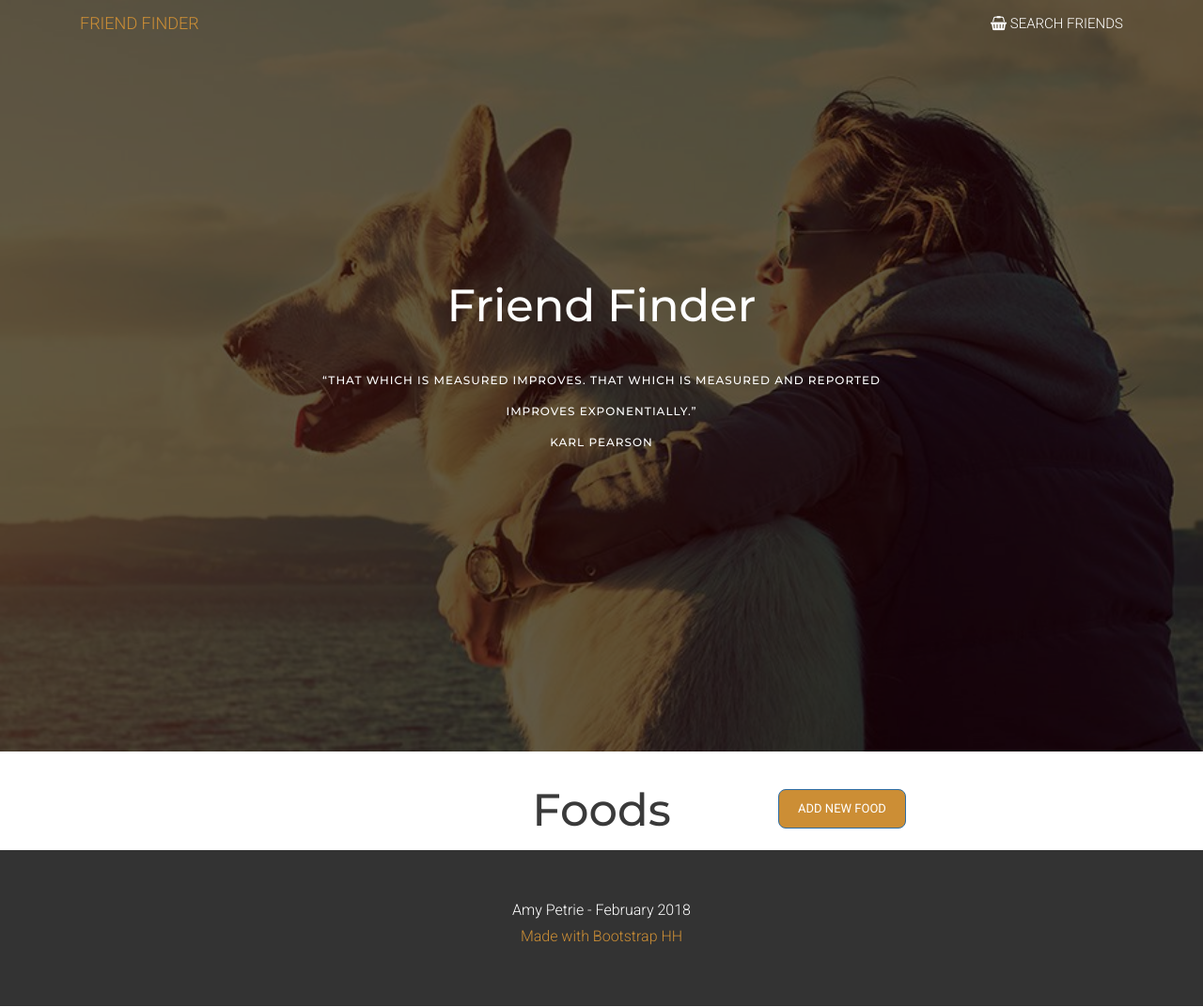
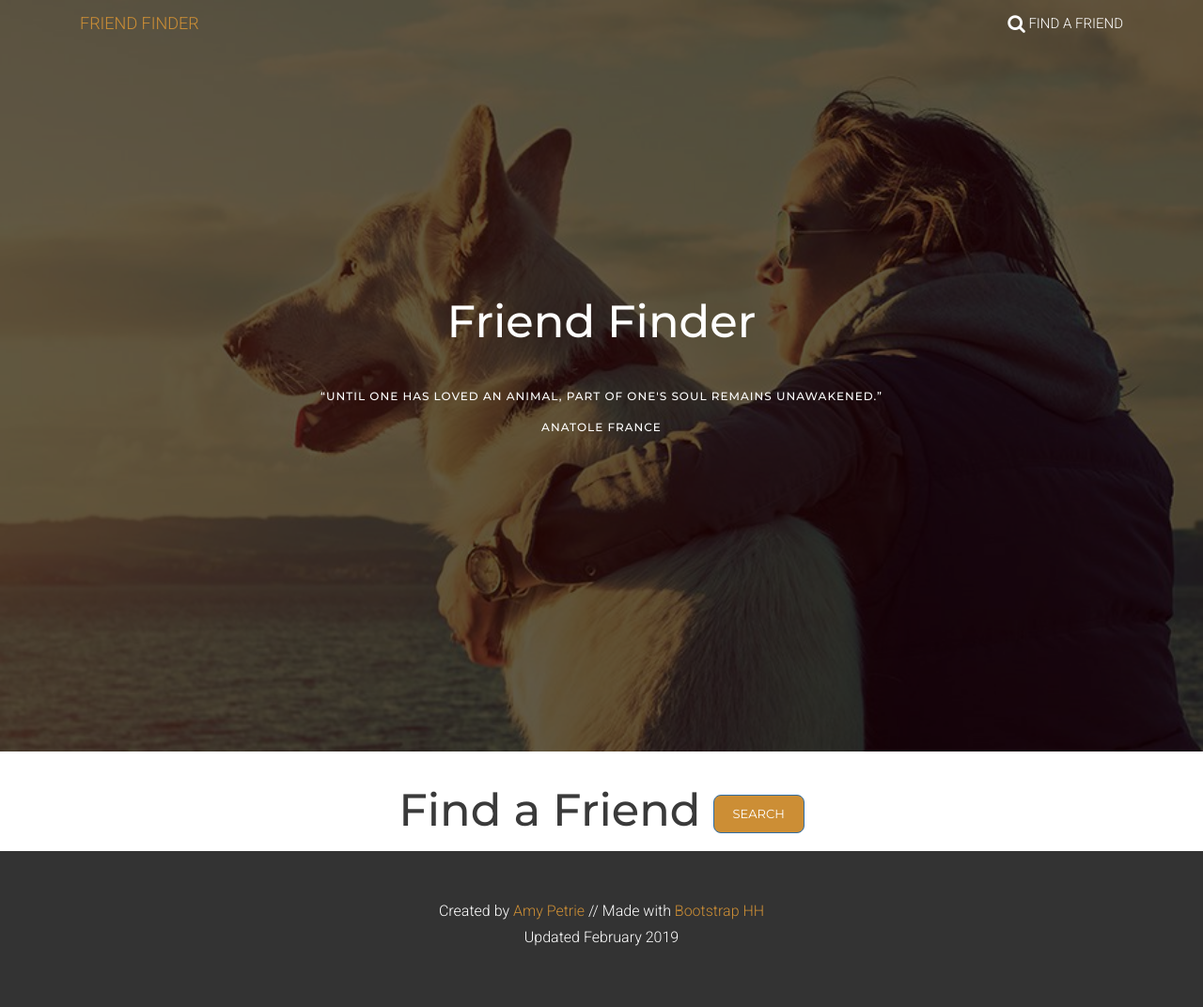
Before and after one commit to amypetrie/friend_finder_fe, a website built with webpack: page index.html in a window 1280 px wide. Shown: the whole page at 94% size. Built offline with nearby package versions, Linux system fonts and the light colour scheme; files whose address does not match are found by name.

Commit message:
Update HTML for basic site layout

```diff
--- a/index.html
+++ b/index.html
@@ -6,7 +6,7 @@
     <meta name="viewport" content="width=device-width, initial-scale=1">
     <meta name="format-detection" content="telephone=no">
     <!-- The above 3 meta tags *must* come first in the head; any other head content must come *after* these tags -->
-    <title>Friend Finder`</title>
+    <title>Friend Finder</title>
     <link rel="apple-touch-icon" sizes="180x180" href="favicon/favicon.ico">
     <link rel="icon" type="image/png" sizes="32x32" href="favicon/favicon.ico">
     <link rel="icon" type="image/png" sizes="16x16" href="favicon/favicon.ico">
@@ -50,7 +50,7 @@
         <!-- Collect the nav links, forms, and other content for toggling -->
         <div class="collapse navbar-collapse" id="bs-example-navbar-collapse-1">
           <ul class="nav navbar-nav navbar-right">
-            <li><a href="#search"><i class="fa fa-shopping-basket"></i> Search Friends</a></li>
+            <li><a href="#search"><i class="fa fa-search fa-lg" aria-hidden="true"></i> Find a Friend</a></li>
           </ul>
         </div>
         <!-- /.navbar-collapse -->
@@ -63,7 +63,7 @@
         <div class="container">
           <div class="content">
             <h1>Friend Finder</h1>
-            <h5>“That which is measured improves. That which is measured and reported improves exponentially.”<br/>Karl Pearson</h5>
+            <h5>“Until one has loved an animal, part of one's soul remains unawakened.”<br/>Anatole France</h5>
           </div>
         </div>
       </div>
@@ -72,15 +72,14 @@
     <section class="search">
       <div class="container padding-0">
       </br>
+      <span class="text-center"><h2>Find a Friend
+        <button type="button" class="btn btn-primary btn-sm text-center" role="button" title="Search" id="searchButton">Search</button></h2></span>
         <div class="row text-wrap">
           <div class="col-sm-4 text-center">
           </div>
           <div class="col-sm-4 text-center">
-            <span class="text-center"><h2>Foods</h2>
           </div>
           <div class="col-sm-4 text-center">
-            <br>
-            <span class="text-center"><button type="button" class="btn btn-primary btn-sm" role="button" title="Add a food to the database" id="newFoodButton" data-toggle="modal" data-target="#modal2">Add New Food</button></span>
           </div>
         </div>
         <div class="row pet-boxes" id="all-pets">
@@ -91,7 +90,11 @@
       <div class="container">
         <div class="row">
           <div class="col-xs-12">
-            <p class="text-center">Amy Petrie - February 2018  <br><a href="http://hh-themes.com/" target="_blank"> Made with Bootstrap HH</a></p>
+            <p class="text-center">
+            Created by <a href="https://github.com/amypetrie/" target="_blank">Amy Petrie</a> // Made with <a href="http://hh-themes.com/" target="_blank">Bootstrap HH</a>
+            <br>
+            Updated February 2019
+          </p>
           </div>
         </div>
       </div>
```
